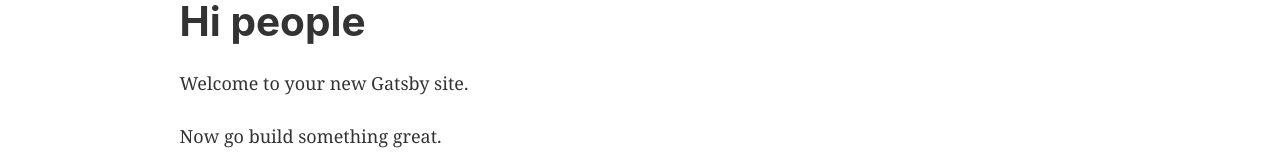
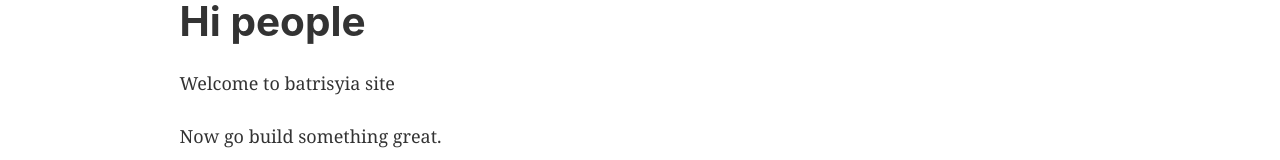
Before and after one commit to batrisyiarazak/my-first-website, a Gatsby site: page / in a window 1280 px wide. Shown: the part 123-283 px from the top of the page. Built offline with nearby package versions, Linux system fonts and the light colour scheme; Gatsby itself is replaced by a stand-in of ours.

Commit message:
first commit

```diff
--- a/package.json
+++ b/package.json
@@ -5,7 +5,7 @@
   "version": "0.1.0",
   "author": "Kyle Mathews <mathews.kyle@gmail.com>",
   "dependencies": {
-    "gatsby": "^2.21.37",
+    "gatsby": "^2.19.21",
     "gatsby-image": "^2.4.4",
     "gatsby-plugin-manifest": "^2.4.5",
     "gatsby-plugin-offline": "^3.2.3",
--- a/src/pages/index.js
+++ b/src/pages/index.js
@@ -9,7 +9,7 @@
   <Layout>
     <SEO title="Home" />
     <h1>Hi people</h1>
-    <p>Welcome to your new Gatsby site.</p>
+    <p>Welcome to batrisyia site</p>
     <p>Now go build something great.</p>
     <div style={{ maxWidth: `300px`, marginBottom: `1.45rem` }}>
       <Image />
```
